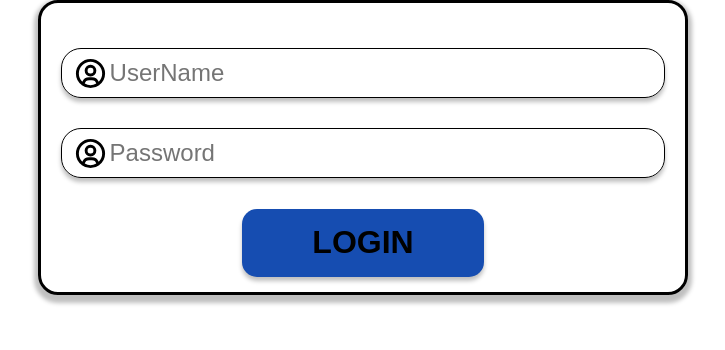
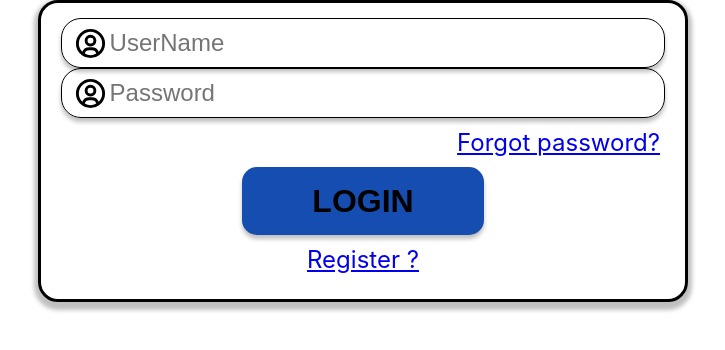
Before and after one commit to hvuquang/TourBlog_FE, a React (Create React App) app in the folder tourblogn_fr/: page / in a window 1280 px wide. Shown: the top 350 px of the page, without its empty margins (277-1002 px from the left). Built offline with nearby package versions, Linux system fonts and the light colour scheme.

Commit message:
update #6
- update LogIn
- Add Link Component

```diff
--- /dev/null
+++ b/tourblogn_fr/src/components/Link/Link.css
@@ -0,0 +1,7 @@
+.link {
+    margin: 10px;
+    display: flex;
+    justify-content: center;
+    align-items: center;
+    font-size: 24px;
+}
--- /dev/null
+++ b/tourblogn_fr/src/components/Link/Link.jsx
@@ -0,0 +1,14 @@
+import React, { Component } from 'react';
+import './Link.css'
+
+class Link extends Component {
+    render() {
+        return (
+            <div className='link'>
+                <a href="#">{this.props.content}</a>
+            </div>
+        );
+    }
+}
+
+export default Link;
--- /dev/null
+++ b/tourblogn_fr/src/components/Screen/LogIn/LogIn.css
@@ -0,0 +1,5 @@
+.link--password {
+    width: 100%;
+    display: flex;
+    justify-content: flex-end;
+}
--- a/tourblogn_fr/src/components/Screen/LogIn/LogIn.jsx
+++ b/tourblogn_fr/src/components/Screen/LogIn/LogIn.jsx
@@ -1,8 +1,9 @@
 import React, { Component } from "react";
 import BackGround from "../../background/background";
 import Button from "../../Button/Button";
+import Link from "../../Link/Link";
 import TextInput from "../../TextInput/TextInput";
-
+import './LogIn.css'
 class LogIn extends Component {
   render() {
     return (
@@ -11,7 +12,11 @@ class LogIn extends Component {
           <TextInput name="UserName" />
           <TextInput name="Password" />
         </div>
+        <div className="link--password">
+          <Link content="Forgot password?" />
+        </div>
         <Button>LOGIN</Button>
+        <Link content="Register ?" />
       </BackGround>
     );
   }
--- a/tourblogn_fr/src/components/TextInput/TextInput.css
+++ b/tourblogn_fr/src/components/TextInput/TextInput.css
@@ -5,7 +5,6 @@
     box-sizing: border-box;
     border-radius: 20px;
     /* position: absolute; */
-    margin: 5% 0;
     display: flex;
     justify-content: center;
     align-items: center;
--- a/tourblogn_fr/src/components/background/background.css
+++ b/tourblogn_fr/src/components/background/background.css
@@ -10,5 +10,4 @@
     display: flex;
     flex-direction: column;
     align-items: center;
-
 }
```
